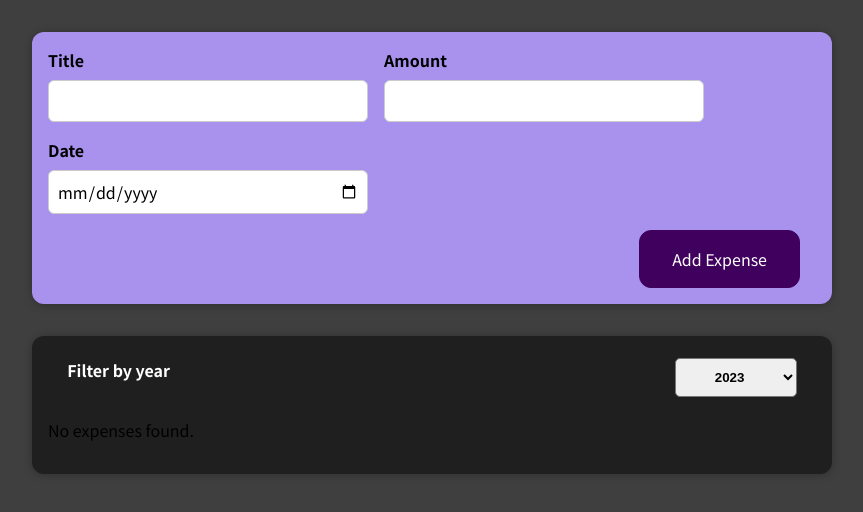
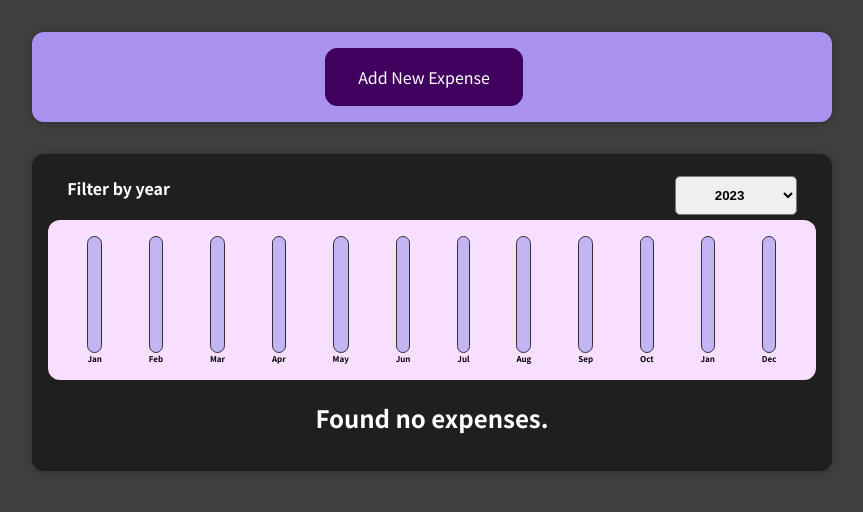
Before and after one commit to lboyadzhiev/react-learning, a React (Create React App) app: page / in a window 1280 px wide. Shown: the top 512 px of the page, without its empty margins (208-1071 px from the left). Built offline with nearby package versions, Linux system fonts and the light colour scheme.

Commit message:
add charts

```diff
--- /dev/null
+++ b/src/components/Chart/Chart.css
@@ -0,0 +1,9 @@
+.chart {
+  background-color: #f8dfff;
+  padding: 1rem;
+  border-radius: 12px;
+  text-align: center;
+  display: flex;
+  justify-content: space-around;
+  height: 10rem;
+}
--- /dev/null
+++ b/src/components/Chart/Chart.js
@@ -0,0 +1,27 @@
+import React from 'react';
+
+// styles
+import './Chart.css';
+
+// components
+import ChartBar from './ChartBar';
+
+const Chart = ({ dataPoints }) => {
+  const dataPointValues = dataPoints.map((dataPoint) => dataPoint.value);
+  const totalMaximum = Math.max(...dataPointValues);
+
+  return (
+    <div className='chart'>
+      {dataPoints.map((dataPoint) => (
+        <ChartBar
+          key={dataPoint.label}
+          value={dataPoint.value}
+          maxValue={totalMaximum}
+          label={dataPoint.label}
+        />
+      ))}
+    </div>
+  );
+};
+
+export default Chart;
--- /dev/null
+++ b/src/components/Chart/ChartBar.css
@@ -0,0 +1,30 @@
+.chart-bar {
+  height: 100%;
+  display: flex;
+  flex-direction: column;
+  align-items: center;
+}
+
+.chart-bar__inner {
+  background-color: #c3b4f3;
+  border: 1px solid #313131;
+  border-radius: 12px;
+  height: 100%;
+  width: 100%;
+  display: flex;
+  flex-direction: column;
+  justify-content: flex-end;
+  overflow: hidden;
+}
+
+.chart-bar__fill {
+  background-color: #4826b9;
+  width: 100%;
+  transition: all 0.3s ease-out;
+}
+
+.chart-bar__label {
+  font-weight: bold;
+  font-size: 0.5rem;
+  text-align: center;
+}
--- /dev/null
+++ b/src/components/Chart/ChartBar.js
@@ -0,0 +1,26 @@
+import React from 'react';
+
+// styles
+import './ChartBar.css';
+
+const ChartBar = ({ value, maxValue, label }) => {
+  let barFillHeight = '0%';
+
+  if (maxValue > 0) {
+    barFillHeight = Math.round((value / maxValue) * 100) + '%';
+  }
+
+  return (
+    <div className='chart-bar'>
+      <div className='chart-bar__inner'>
+        <div
+          className='chart-bar__fill'
+          style={{ height: barFillHeight }}
+        ></div>
+      </div>
+      <div className='chart-bar__label'>{label}</div>
+    </div>
+  );
+};
+
+export default ChartBar;
--- a/src/components/Expenses/ExpenseItem.js
+++ b/src/components/Expenses/ExpenseItem.js
@@ -9,6 +9,7 @@
 
 const ExpenseItem = ({ title, amount, date }) => {
   return (
+    <li>
       <Card className='expense-item'>
         <ExpenseDate date={date} />
         <div className='expense-item__description'>
@@ -16,6 +17,7 @@
           <div className='expense-item__price'>${amount}</div>
         </div>
       </Card>
+    </li>
   );
 };
 
--- a/src/components/Expenses/Expenses.js
+++ b/src/components/Expenses/Expenses.js
@@ -4,8 +4,9 @@
 import './Expenses.css';
 
 // components
-import ExpenseItem from './ExpenseItem';
+import ExpensesList from './ExpensesList';
 import ExpenseFilter from './ExpenseFilter';
+import ExpensesChart from './ExpensesChart';
 import Card from '../UI/Card';
 
 const Expenses = ({ expenses }) => {
@@ -19,28 +20,14 @@
     return expense.date.getFullYear().toString() === filteredYear;
   });
 
-  let expensesContent = <p>No expenses found.</p>;
-
-  if (filteredExpenses.length > 0) {
-    expensesContent = filteredExpenses.map((expense) => {
-      return (
-        <ExpenseItem
-          key={expense.id}
-          title={expense.title}
-          date={expense.date}
-          amount={expense.amount}
-        />
-      );
-    });
-  }
-
   return (
     <Card className='expenses'>
       <ExpenseFilter
         selected={filteredYear}
         onChangeFilter={filterChangeHandler}
       />
-      {expensesContent}
+      <ExpensesChart expenses={filteredExpenses} />
+      <ExpensesList items={filteredExpenses} />
     </Card>
   );
 };
--- /dev/null
+++ b/src/components/Expenses/ExpensesChart.js
@@ -0,0 +1,32 @@
+import React from 'react';
+
+// styles
+import './ExpensesChart.css';
+
+// components
+import Chart from '../Chart/Chart';
+
+const ExpensesChart = ({ expenses }) => {
+  const chartDataPoints = [
+    { label: 'Jan', value: 0 },
+    { label: 'Feb', value: 0 },
+    { label: 'Mar', value: 0 },
+    { label: 'Apr', value: 0 },
+    { label: 'May', value: 0 },
+    { label: 'Jun', value: 0 },
+    { label: 'Jul', value: 0 },
+    { label: 'Aug', value: 0 },
+    { label: 'Sep', value: 0 },
+    { label: 'Oct', value: 0 },
+    { label: 'Jan', value: 0 },
+    { label: 'Dec', value: 0 },
+  ];
+
+  for (const expense of expenses) {
+    const expenseMonth = expense.date.getMonth();
+    chartDataPoints[expenseMonth].value += expense.amount;
+  }
+  return <Chart dataPoints={chartDataPoints} />;
+};
+
+export default ExpensesChart;
--- /dev/null
+++ b/src/components/Expenses/ExpensesList.css
@@ -0,0 +1,9 @@
+.expenses-list {
+  list-style: none;
+  padding: 0;
+}
+
+.expenses-list__fallback {
+  color: white;
+  text-align: center;
+}
--- /dev/null
+++ b/src/components/Expenses/ExpensesList.js
@@ -0,0 +1,27 @@
+import React from 'react';
+
+// styles
+import './ExpensesList.css';
+
+// components
+import ExpenseItem from './ExpenseItem';
+
+const ExpensesList = ({ items }) => {
+  if (items.length === 0) {
+    return <h2 className='expenses-list__fallback'>Found no expenses.</h2>;
+  }
+  return (
+    <ul className='expenses-list'>
+      {items.map((expense) => (
+        <ExpenseItem
+          key={expense.id}
+          title={expense.title}
+          amount={expense.amount}
+          date={expense.date}
+        />
+      ))}
+    </ul>
+  );
+};
+
+export default ExpensesList;
--- a/src/components/NewExpense/ExpenseForm.js
+++ b/src/components/NewExpense/ExpenseForm.js
@@ -3,7 +3,7 @@
 // styles
 import './ExpenseForm.css';
 
-const ExpenseForm = ({ onSaveExpenseData }) => {
+const ExpenseForm = ({ onSaveExpenseData, onCloseForm }) => {
   const [enteredTitle, setEnteredTitle] = useState('');
   const [enteredAmount, setEnteredAmoumnt] = useState('');
   const [enteredDate, setEnteredDate] = useState('');
@@ -23,7 +23,7 @@
 
     const expenseData = {
       title: enteredTitle,
-      amount: enteredAmount,
+      amount: Number(enteredAmount),
       date: new Date(enteredDate),
     };
 
@@ -32,6 +32,12 @@
     setEnteredTitle('');
     setEnteredAmoumnt('');
     setEnteredDate('');
+
+    onCloseForm();
+  };
+
+  const cancelHandler = () => {
+    onCloseForm();
   };
 
   return (
@@ -69,6 +75,7 @@
         </div>
       </div>
       <div className='new-expense__actions'>
+        <button onClick={cancelHandler}>Cancel</button>
         <button type='submit'>Add Expense</button>
       </div>
     </form>
--- a/src/components/NewExpense/NewExpense.js
+++ b/src/components/NewExpense/NewExpense.js
@@ -1,4 +1,4 @@
-import React from 'react';
+import React, { useState } from 'react';
 import ExpenseDate from '../Expenses/ExpenseDate';
 
 // style
@@ -8,6 +8,8 @@
 import ExpenseForm from './ExpenseForm';
 
 const NewExpense = ({ onAddExpense }) => {
+  const [isOpen, setIsOpen] = useState(false);
+
   const saveExpenseDataHandler = (enteredExpenseData) => {
     const expenseData = {
       ...enteredExpenseData,
@@ -17,9 +19,23 @@
     onAddExpense(expenseData);
   };
 
+  const closeFormHandler = () => {
+    setIsOpen(false);
+  };
+
+  const openFormHandler = () => {
+    setIsOpen(true);
+  };
+
   return (
     <div className='new-expense'>
-      <ExpenseForm onSaveExpenseData={saveExpenseDataHandler} />
+      {isOpen && (
+        <ExpenseForm
+          onSaveExpenseData={saveExpenseDataHandler}
+          onCloseForm={closeFormHandler}
+        />
+      )}
+      {!isOpen && <button onClick={openFormHandler}>Add New Expense</button>}
     </div>
   );
 };
```
Also changed, not shown: src/components/Expenses/ExpensesChart.css (added). Lines whose indentation alone changed are shown as unchanged.
